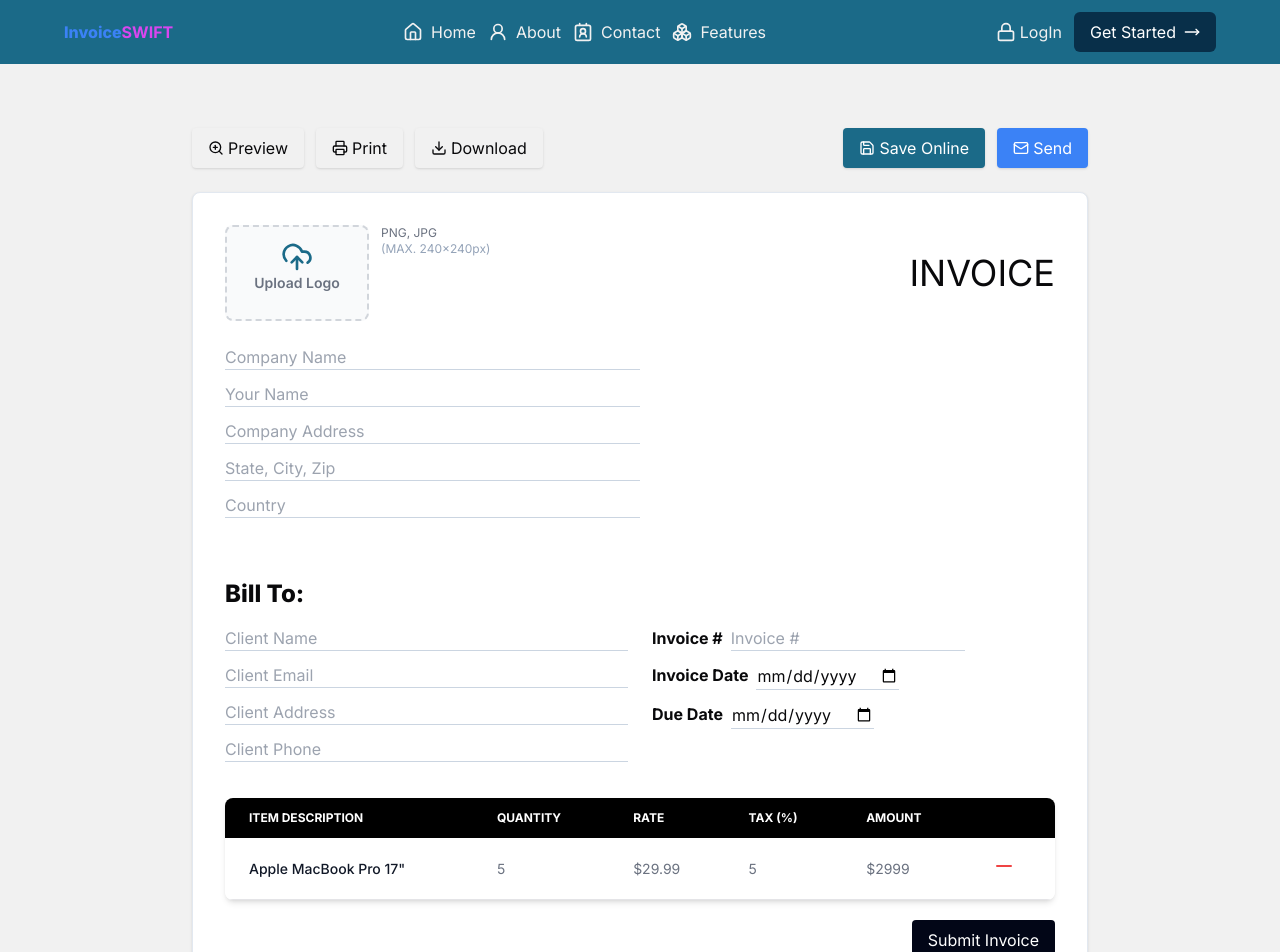
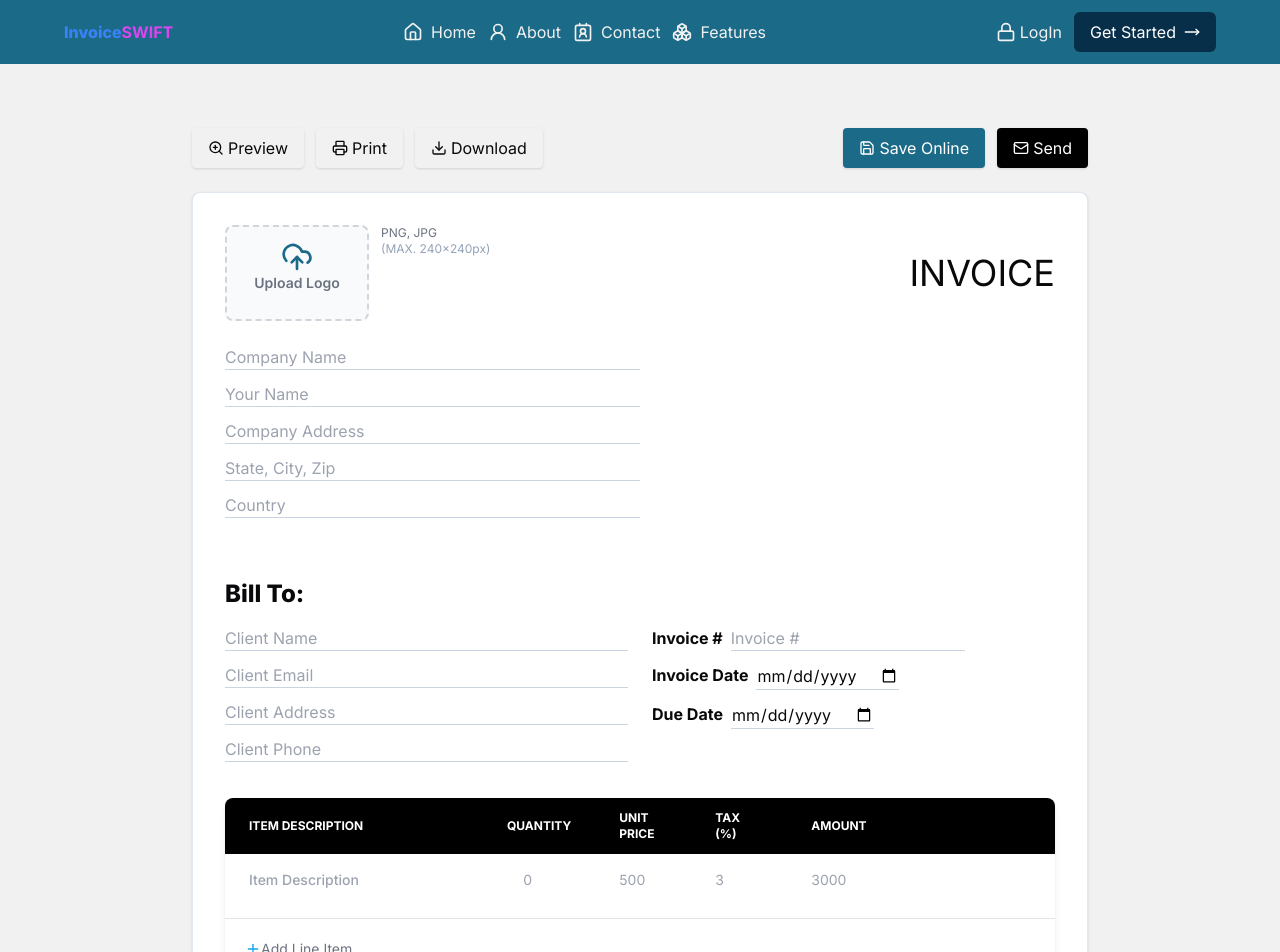
Before and after one commit to pythonnelson/invoiceswift, a Next.js app: page /invoice/new in a window 1280 px wide. Shown: the top 952 px of the page. Built offline with nearby package versions, Linux system fonts and the light colour scheme.

Commit message:
Implement add and remove row

```diff
--- a/app/invoice/new/page.jsx
+++ b/app/invoice/new/page.jsx
@@ -69,7 +69,7 @@ const Page = () => {
               <Save className="w-4 h-4" />
               Save Online
             </button>
-            <button className="flex items-center justify-center gap-1 bg-blue-500 text-white py-2 px-4 rounded-sm shadow">
+            <button className="flex items-center justify-center gap-1 bg-black text-white py-2 px-4 rounded-sm shadow">
               <Mail className="w-4 h-4" />
               Send
             </button>
--- a/components/FormTable.jsx
+++ b/components/FormTable.jsx
@@ -1,10 +1,37 @@
-import { Minus } from 'lucide-react'
-import React from 'react'
+"use client"
+
+import { Minus, Plus } from 'lucide-react'
+import React, { useState } from 'react'
 
 export default function FormTable() {
+    const [tableData, setTableData] = useState([
+        {
+            itemDescription: "",
+            quantity: "",
+            unitPrice: "",
+            tax: "",
+            amount: "",
+        },
+    ])
+
+    function addRow(){
+        setTableData([...tableData, {
+            itemDescription: "",
+            quantity: "",
+            unitPrice: "",
+            tax: "",
+            amount: "",
+        }])
+    }
+
+    function removeRow(index){
+        const updatedData = [...tableData]
+        updatedData.splice(index, 1)
+
+        setTableData(updatedData)
+    }
+
   return (
-
-
     <div className="relative overflow-x-auto shadow-md sm:rounded-lg mb-5">
         <table className="w-full text-sm text-left rtl:text-right text-gray-500 dark:text-gray-400">
             <thead className="text-xs text-white uppercase bg-black dark:bg-gray-700 dark:text-gray-400">
@@ -16,7 +43,7 @@ export default function FormTable() {
                         Quantity
                     </th>
                     <th scope="col" className="px-6 py-3">
-                    Rate
+                        Unit Price
                     </th>
                     <th scope="col" className="px-6 py-3">
                         Tax (%)
@@ -29,29 +56,70 @@ export default function FormTable() {
                     </th>
                 </tr>
             </thead>
-        <tbody>
-            <tr className="odd:bg-white odd:dark:bg-gray-900 even:bg-gray-50 even:dark:bg-gray-800 border-b dark:border-gray-700">
+            <tbody className='text-end'>
+                {
+                    tableData.map((row, index) => {
+                        return (
+                            <tr key={index} className="odd:bg-white odd:dark:bg-gray-900 even:bg-gray-50 even:dark:bg-gray-800 border-b dark:border-gray-700">
                             <th scope="row" className="px-6 py-4 font-medium text-gray-900 whitespace-nowrap dark:text-white">
-                    Apple MacBook Pro 17"
+                                <input
+                                    type="text"
+                                    placeholder="Item Description"
+                                    name="itemDescription"
+                                    value={row.itemDescription}
+                                    className="border-none odd:bg-white even:bg-gray-50 w-50 focus:outline-none hover:outline-1 focus:border-[#1b6a88] mb-3"
+                                />
                             </th>
                             <td className="px-6 py-4">
-                    5
+                                <input
+                                    type="number"
+                                    placeholder="0"
+                                    name="quantity"
+                                    value={row.quantity}
+                                    className="border-none odd:bg-white even:bg-gray-50 w-12 focus:outline-none hover:outline-1 focus:border-[#1b6a88] mb-3"
+                                />
                             </td>
                             <td className="px-6 py-4">
-                    $29.99
+                                <input
+                                    type="number"
+                                    placeholder="500"
+                                    name="unitPrice"
+                                    value={row.unitPrice}
+                                    className="border-none odd:bg-white even:bg-gray-50 w-12 focus:outline-none hover:outline-1 focus:border-[#1b6a88] mb-3"
+                                />
                             </td>
                             <td className="px-6 py-4">
-                    5
+                                <input
+                                    type="number"
+                                    placeholder="3"
+                                    name="tax"
+                                    value={row.tax}
+                                    className="border-none odd:bg-white even:bg-gray-50 w-12 focus:outline-none hover:outline-1 focus:border-[#1b6a88] mb-3"
+                                />
                             </td>
                             <td className="px-6 py-4">
-                    $2999
+                                <input
+                                    type="number"
+                                    placeholder="3000"
+                                    name="amount"
+                                    value={row.amount}
+                                    readOnly
+                                    className="border-none odd:bg-white even:bg-gray-50 focus:outline-none hover:outline-1 focus:border-[#1b6a88] mb-3"
+                                />
                             </td>
                             <td className="px-6 py-4">
-                    <button type='button'>
+                                <button onClick={() => removeRow(index)} type='button'>
                                     <Minus className='text-red-500' />
                                 </button>
                             </td>
                         </tr>
+                        )
+                    })
+                }
+                <button onClick={addRow} type="button" className='flex items-center p-5'>
+                    <Plus className='text-sky-500 w-4 h-4' width={10} />
+                    Add Line Item
+                </button>
             </tbody>
         </table>
     </div>
```
Lines whose indentation alone changed are shown as unchanged.
